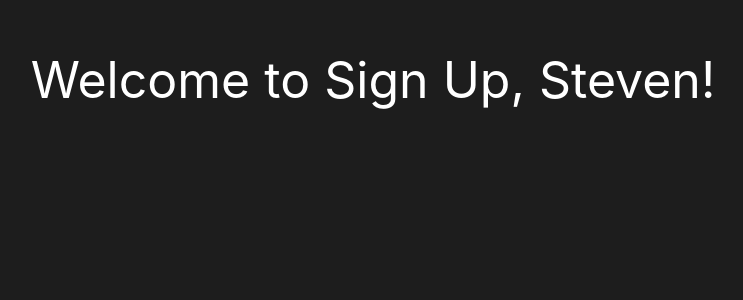
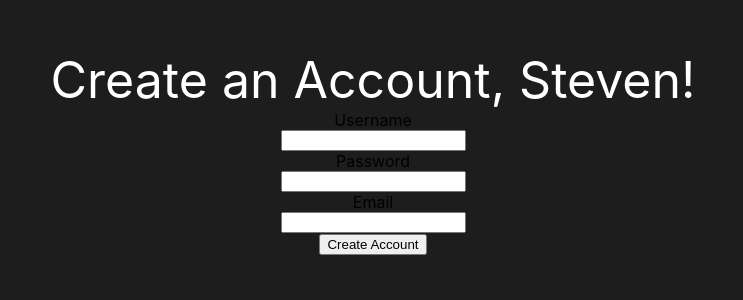
Before and after one commit to steven-rr/fullstackProject, a React (Create React App) app in the folder client/: page /form in a window 1280 px wide. Shown: the top 300 px of the page, without its empty margins (267-1010 px from the left). Built offline with nearby package versions, Linux system fonts and the light colour scheme.

Commit message:
adding sign up form to client.

```diff
--- a/client/src/pages/Form.js
+++ b/client/src/pages/Form.js
@@ -4,8 +4,20 @@ import FormCSS from "./Form.module.css"
 const Form = () => {
     return (
         <div className={FormCSS.formContainer}>
-            <div className= {FormCSS.textStyle}>Welcome to Sign Up, Steven! </div>
-
+            <div className= {FormCSS.textStyle}>Create an Account, Steven! </div>
+            <form className= {FormCSS.formClass}>
+                <div className={FormCSS.inputsClass}>
+                    <label>Username</label>
+                    <input/>
+                    <label>Password</label>
+                    <input/>
+                    <label>Email</label>
+                    <input/>
+                </div>
+                <div>
+                    <button>Create Account</button>
+                </div>
+            </form>
         </div>
     )
 }
--- a/client/src/pages/Form.module.css
+++ b/client/src/pages/Form.module.css
@@ -13,3 +13,18 @@
     font-size: 50px;
 
 }
+
+.inputsClass
+{
+    width: 10px;
+    display:flex;
+    flex-direction: column;
+    align-items: center;
+    justify-content: center;
+}
+.formClass
+{
+    display:flex;
+    flex-direction: column;
+    align-items: center;
+}
```
